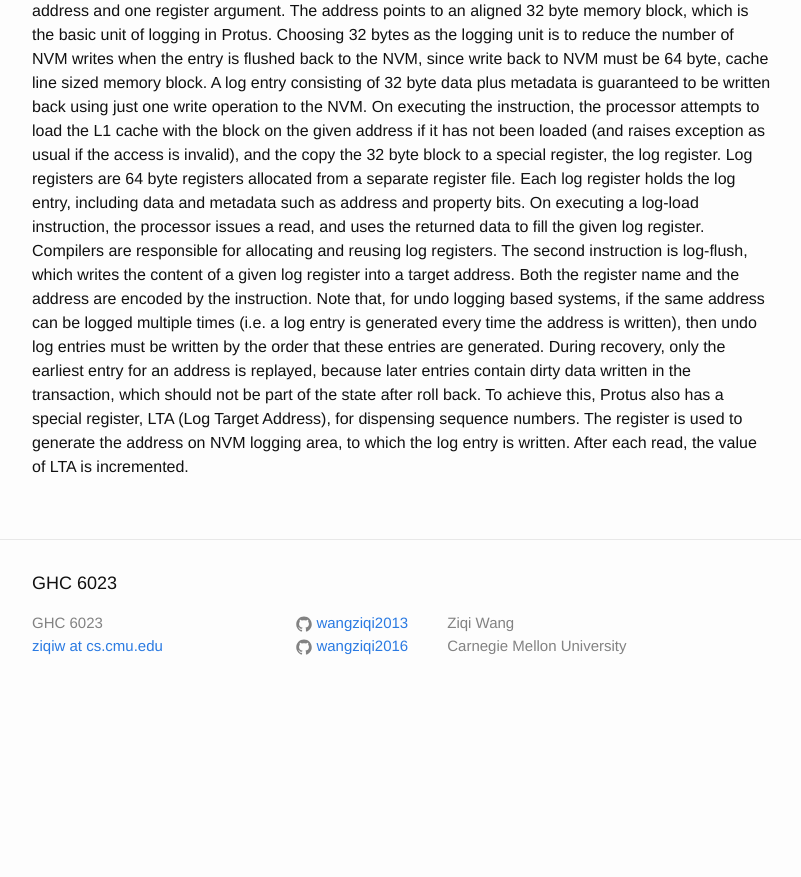
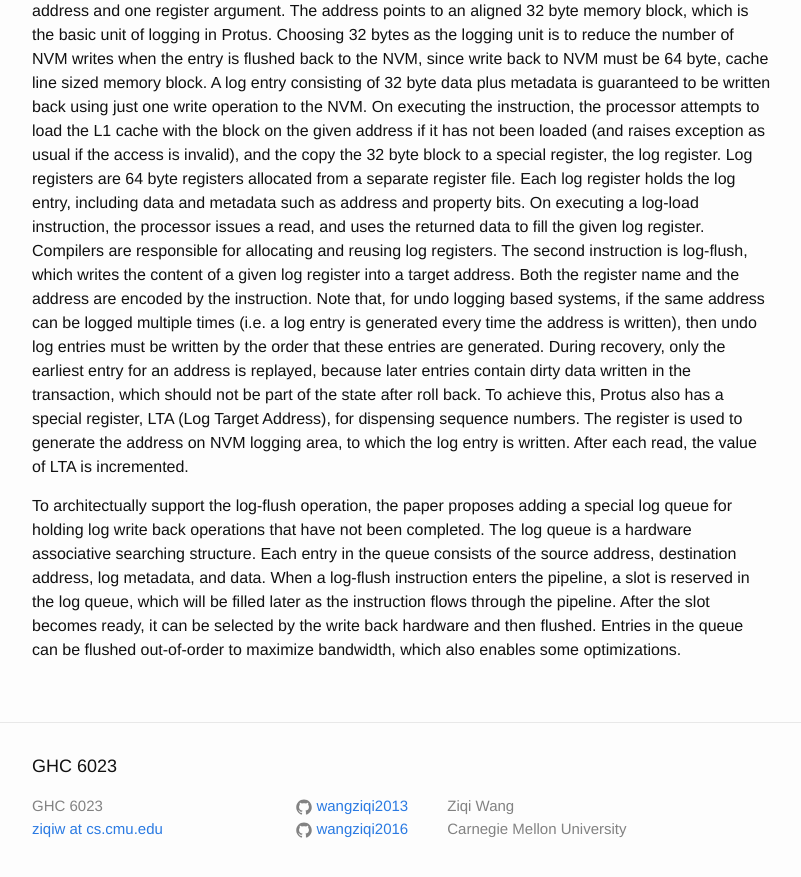
Before and after one commit to wangziqi2013/wangziqi2013.github.io, a Jekyll site: the page built from _posts/2019-03-16-proteus.markdown, in a window 1280 px wide and 900 px high, scrolled down 1540 px. Shown: the top 877 px of the window, without its empty margins (238-1039 px from the left). Built offline with Jekyll 4.4.1, drawn with Linux system fonts in a browser that asks for light colours; before the commit the page ends 2257 px from its top, so only the background shows below that.

Commit message:
Adding log queue

```diff
--- a/_posts/2019-03-16-proteus.markdown
+++ b/_posts/2019-03-16-proteus.markdown
@@ -66,3 +66,10 @@ entries are generated. During recovery, only the earliest entry for an address i
 dirty data written in the transaction, which should not be part of the state after roll back. To achieve this, Protus also
 has a special register, LTA (Log Target Address),  for dispensing sequence numbers. The register is used to generate the
 address on NVM logging area, to which the log entry is written. After each read, the value of LTA is incremented.
+
+To architectually support the log-flush operation, the paper proposes adding a special log queue for holding log write back
+operations that have not been completed. The log queue is a hardware associative searching structure. Each entry in the
+queue consists of the source address, destination address, log metadata, and data. When a log-flush instruction enters the
+pipeline, a slot is reserved in the log queue, which will be filled later as the instruction flows through the pipeline.
+After the slot becomes ready, it can be selected by the write back hardware and then flushed. Entries in the queue can be
+flushed out-of-order to maximize bandwidth, which also enables some optimizations.
```
